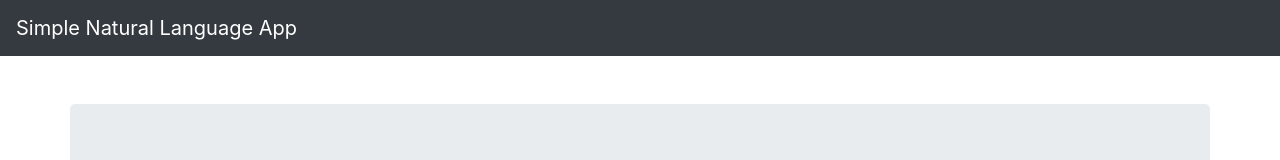
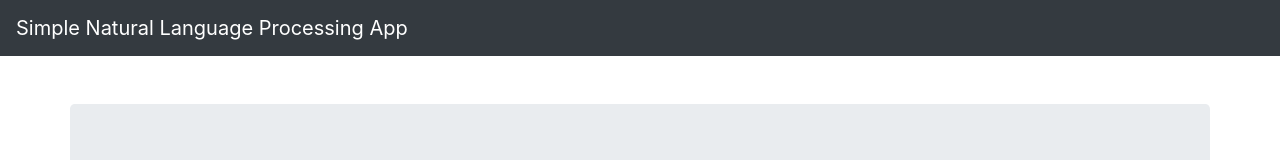
Before and after one commit to vikitaotiz/simple_natural_language_processing, a website: page index.html in a window 1280 px wide. Shown: the top 160 px of the page. Drawn offline with Linux system fonts and the light colour scheme.

Commit message:
Initial Commit

```diff
--- a/index.html
+++ b/index.html
@@ -13,7 +13,7 @@
         <!-- Links -->
         <ul class="navbar-nav">
           <li class="nav-item">
-            <a class="navbar-brand" href="#">Simple Natural Language App</a>
+            <a class="navbar-brand" href="#">Simple Natural Language Processing App</a>
           </li>
         </ul>
 
```
